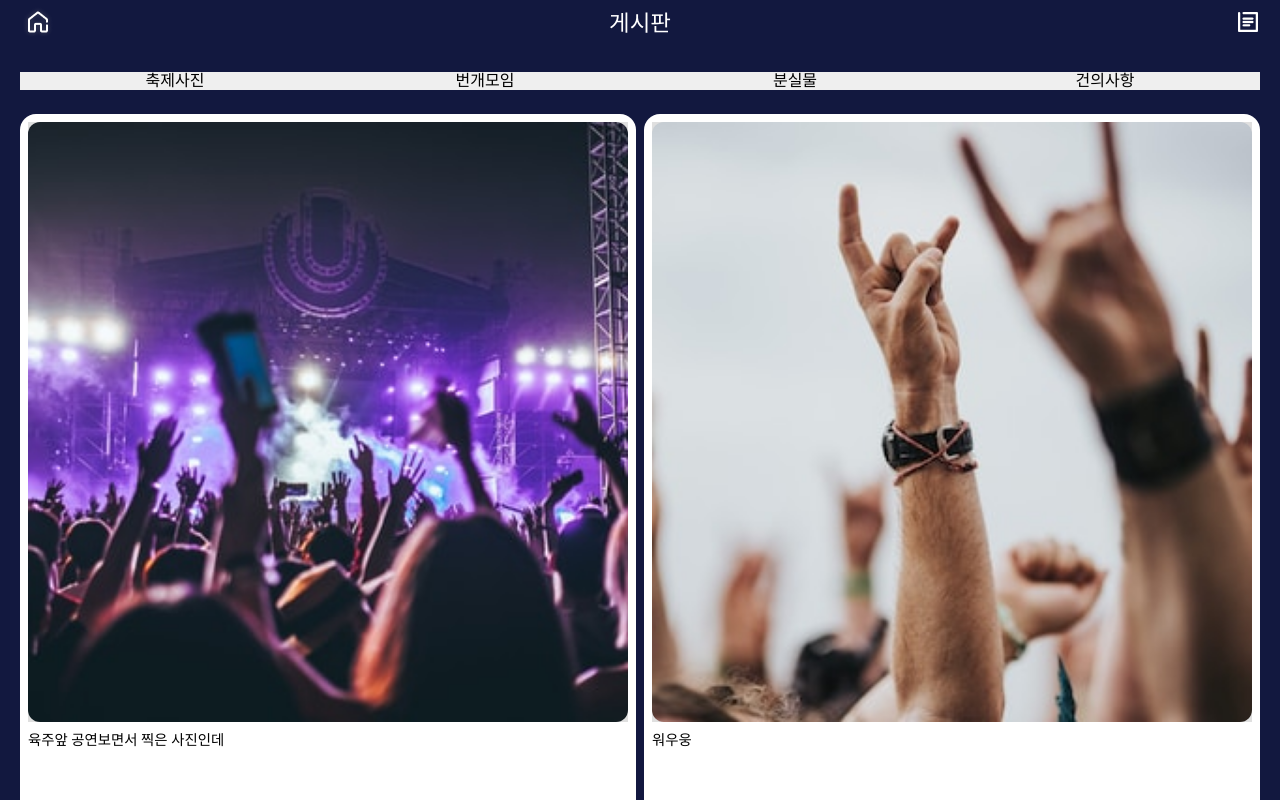
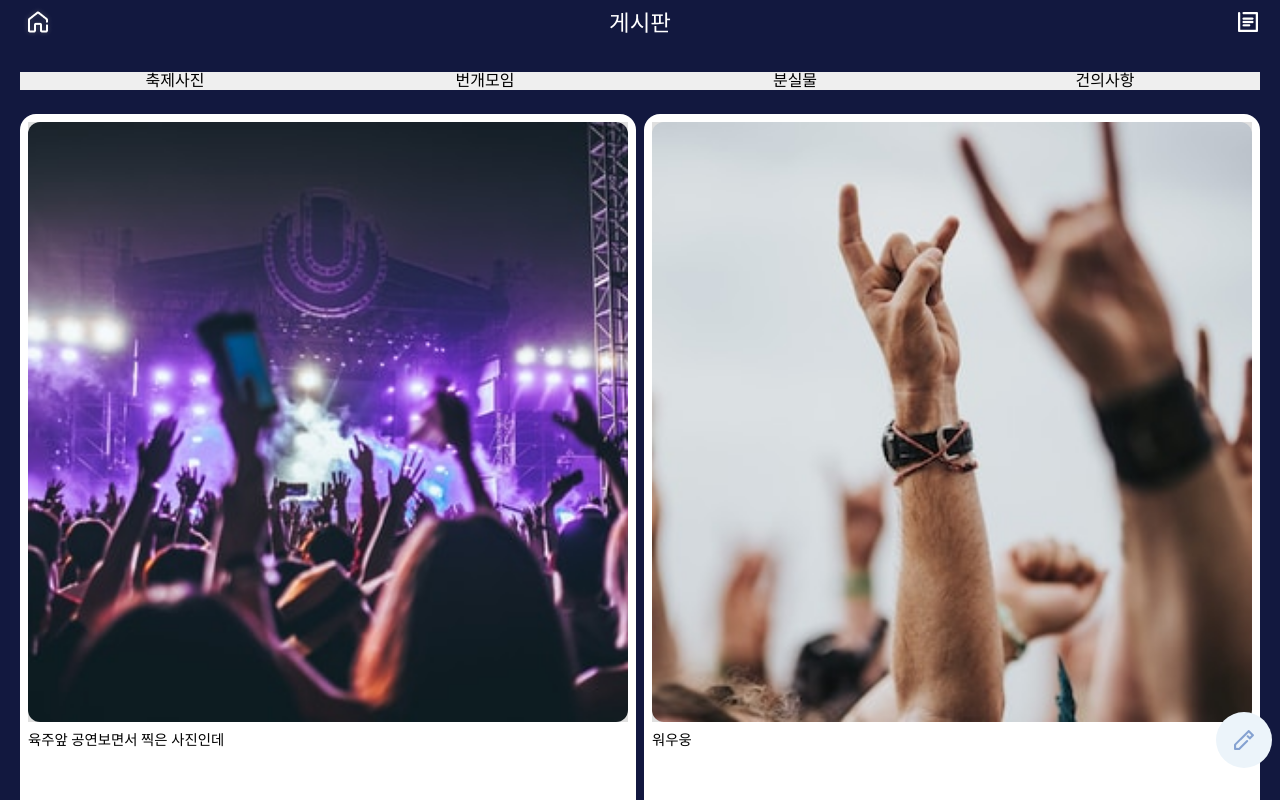
Before and after one commit to gd5097/festival_page, a React (Vite) app in the folder front/: page /community in a window 1280 px wide. Shown: the top 800 px of the page. Built offline with nearby package versions, Linux system fonts and the light colour scheme.

Commit message:
write 버튼 구현 및 글 쓰기 페이지 작업 중

```diff
--- a/front/src/app.jsx
+++ b/front/src/app.jsx
@@ -9,6 +9,7 @@ import AnniversaryPage from './pages/anniversary';
 import FestivalPictureViewPage from './pages/festival-picture-view';
 import YeonjeogjiPage from './pages/yeonjeogji';
 import GroupViewPage from './pages/group-view';
+import FestivalPictureWriteView from './pages/community-write-forms/festival-picture-write-view';
 
 function App() {
     return(
@@ -21,6 +22,7 @@ function App() {
             <Route path="/yeonjeogji" element={<YeonjeogjiPage />} />
             <Route path="/community/festival-picture-view/:postId" element={<FestivalPictureViewPage />} />
             <Route path="/community/group-view/:postId" element={<GroupViewPage />} />
+            <Route path="/community/festival-picture-view/festival-picture-write-view" element={<FestivalPictureWriteView />} />
         </Routes>
     );
 }
--- /dev/null
+++ b/front/src/components/community/festival-picture-folder/festival-picture-write-box.jsx
@@ -0,0 +1,69 @@
+import React from 'react';
+import { css, useTheme } from '@emotion/react';
+import { useForm } from 'react-hook-form';
+
+export default function FestivalPictureWriteBox() {
+    const { register, handleSubmit } = useForm();
+    const theme = useTheme();
+
+    return(
+        <form
+            // 전체 컨테이너
+            onSubmit={handleSubmit((tempData) => {
+                console.log(tempData);
+                console.log('success');
+            })}
+            css={css`
+                display: flex;
+                flex-direction: column;
+
+                margin: 0px 20px;
+                padding-bottom: 16px;
+
+                background-color: transparent;
+
+                box-sizing: border-box;
+
+                border-bottom: 1px solid rgba(255, 255, 255 ,0.2);
+            `}
+        >
+            <input
+                // 제목 입력부
+                {...register("title", {
+                    required: "제목이 필요합니다.",
+                    minLength: {
+                        value: 2,
+                        message: "제목을 2글자 이상입니다."
+                    },
+                    maxLength: {
+                        value: 20,
+                        message: "제목은 20글자 이하입니다."
+                    }
+                })}
+                placeholder="제목"
+                css={css`
+                    border: 0;
+                    padding: 0;
+
+                    width: stretch;
+
+                    background-color: transparent;
+
+                    color: ${theme.colors.white};
+                    font-size: 1.1rem;
+
+                    ::placeholder {
+                        font-size: 1.1rem;
+                        color: rgba(255, 255, 255, 0.6);
+                    }
+                    :focus {
+                        outline: none;
+                    }
+
+                `}
+            >
+
+            </input>
+        </form>
+    );
+}
--- a/front/src/components/community/festival-picture-folder/festival-picture.jsx
+++ b/front/src/components/community/festival-picture-folder/festival-picture.jsx
@@ -10,6 +10,7 @@ import FestivalImage3 from '../../../images/festival-image3.jpg';
 import FestivalImage4 from '../../../images/festival-image4.jpg';
 import FestivalImage5 from '../../../images/festival-image5.jpg';
 import FestivalImage6 from '../../../images/festival-image6.jpg';
+import PostButton from '../post-button';
 
 
 export default function FestivalPicture() {
@@ -101,6 +102,7 @@ export default function FestivalPicture() {
     ];
 
     return(
+        <div>
             <div css={css`
                 display: grid;
                 grid-template-columns: repeat(2, 1fr);
@@ -122,6 +124,7 @@ export default function FestivalPicture() {
 
 
             </div>
-
+            <PostButton size={56} link={'/community/festival-picture-view/festival-picture-write-view'}/>
+        </div>
     );
 }
--- /dev/null
+++ b/front/src/components/community/post-button.jsx
@@ -0,0 +1,41 @@
+import React from 'react';
+import { css, useTheme } from '@emotion/react';
+import PropTypes from 'prop-types';
+import { Link } from 'react-router-dom';
+
+import postIcon from '../../images/post.png';
+
+export default function PostButton( {size, link} ) {
+    return(
+        <Link
+            // 전체 컨테이너
+            to={link}
+            css={css`
+                position: fixed;
+
+                bottom: 32px;
+                right: 8px;
+                display: flex;
+
+                align-items: center;
+                justify-content: center;
+
+                background-color: #ECF4FA; // for test
+                border-radius: 50%;
+
+                width: ${size}px;
+                height: ${size}px;
+
+                padding: 0;
+                border: 0;
+            `}
+        >
+            <img src={postIcon}/>
+        </Link>
+    );
+}
+
+PostButton.propTypes = {
+    size: PropTypes.number.isRequired,
+    link: PropTypes.string.isRequired,
+}
--- a/front/src/pages/anniversary.jsx
+++ b/front/src/pages/anniversary.jsx
@@ -12,6 +12,8 @@ export default function AnniversaryPage() {
 
     return(
         <DefalutLayout>
+
+
             <Header
                 title={'육십주년관'}
                 leftIcon={
--- /dev/null
+++ b/front/src/pages/community-write-forms/festival-picture-write-view.jsx
@@ -0,0 +1,27 @@
+import React from 'react';
+
+import DefalutLayout from '../../layouts/default';
+import Header from '../../components/header';
+
+import arrowIcon from '../../images/back-arrow.png';
+import FestivalPictureWriteBox from '../../components/community/festival-picture-folder/festival-picture-write-box';
+
+export default function FestivalPictureWriteView() {
+    return(
+        <DefalutLayout>
+            <Header
+                title={'글 작성'}
+                leftIcon={
+                    {
+                        iconImage: arrowIcon,
+                        onCLick: () => {
+                            console.log('arrow Clicked!');
+                        }
+                    }
+                }
+            />
+            <FestivalPictureWriteBox />
+
+        </DefalutLayout>
+    );
+}
```
Also changed, not shown: front/src/images/post.png (added). Lines whose indentation alone changed are shown as unchanged.
